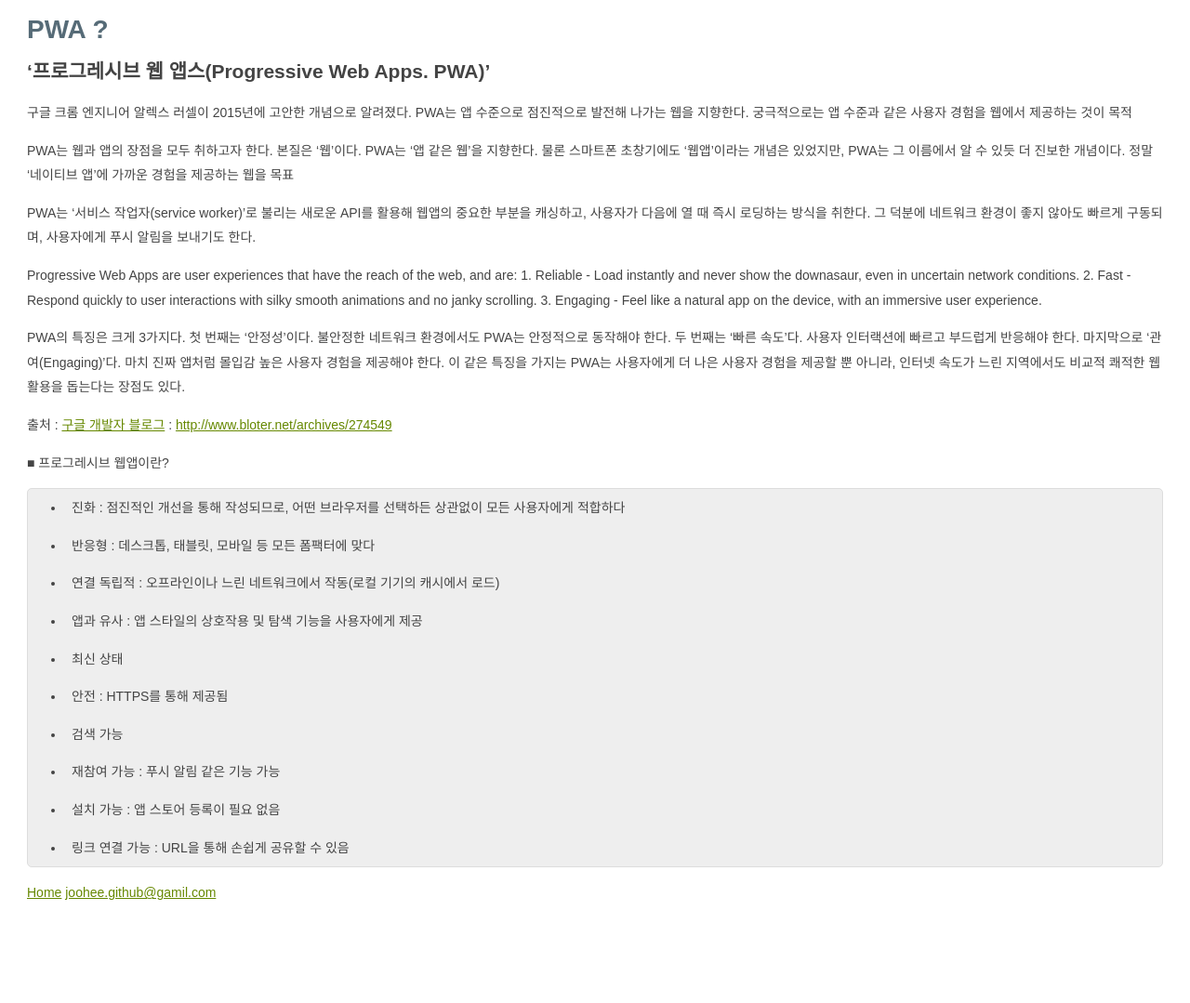
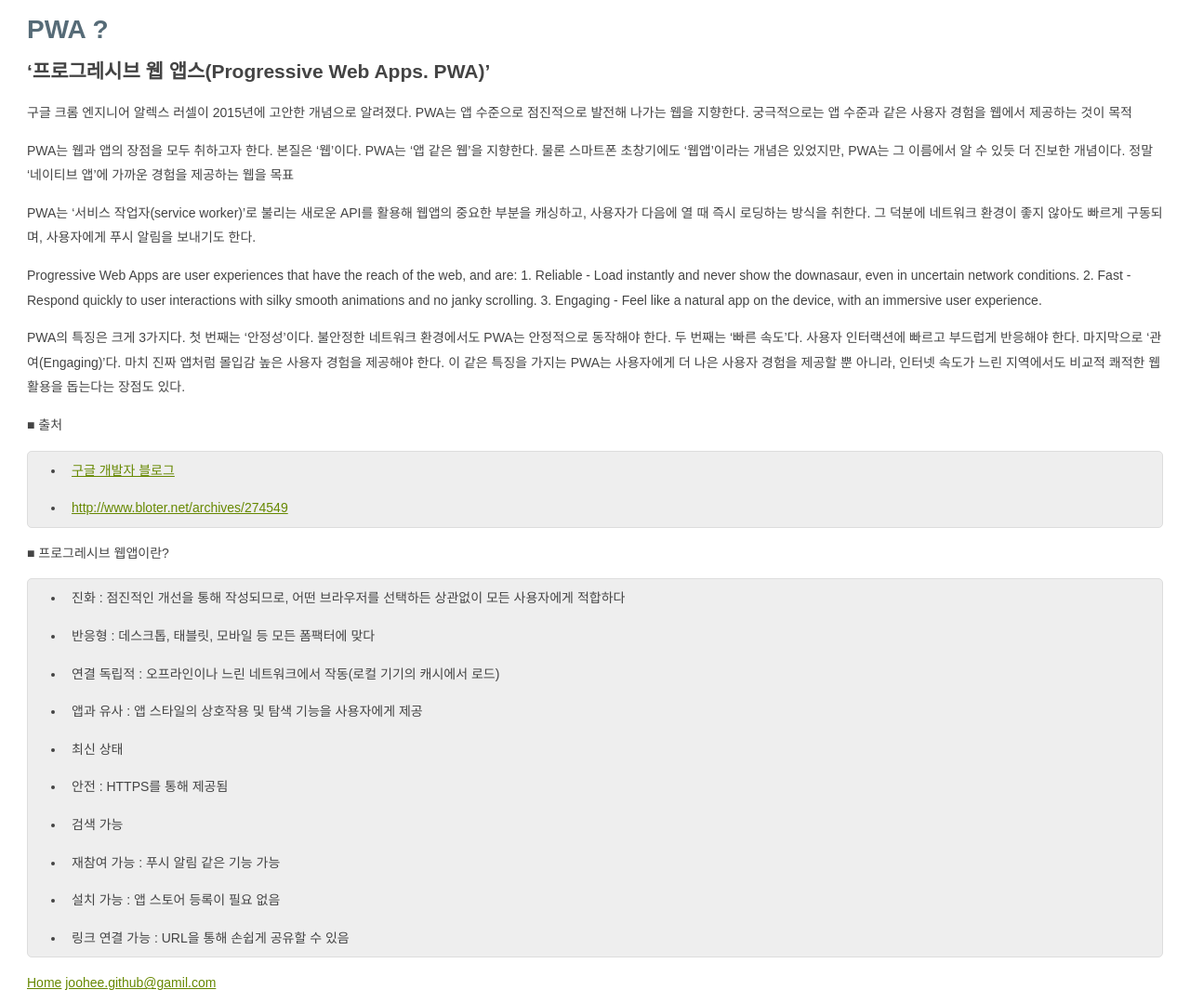
Before and after one commit to joohee-lee/joohee-lee.github.io, a Jekyll site: the page built from _posts/2017-11-22-issue_13.md, in a window 1280 px wide. Shown: the whole page at 93% size. Built offline with Jekyll 4.4.1, drawn with Linux system fonts in a browser that asks for light colours; before the commit the page ends 982 px from its top, so only the background shows below that.

Commit message:
pwa 내용 수정

```diff
--- a/_posts/2017-11-22-issue_13.md
+++ b/_posts/2017-11-22-issue_13.md
@@ -25,8 +25,9 @@ Progressive Web Apps are user experiences that have the reach of the web, and ar
 PWA의 특징은 크게 3가지다. 첫 번째는 ‘안정성’이다. 불안정한 네트워크 환경에서도 PWA는 안정적으로 동작해야 한다. 두 번째는 ‘빠른 속도’다. 사용자 인터랙션에 빠르고 부드럽게 반응해야 한다. 마지막으로 ‘관여(Engaging)’다. 마치 진짜 앱처럼 몰입감 높은 사용자 경험을 제공해야 한다. 이 같은 특징을 가지는 PWA는 사용자에게 더 나은 사용자 경험을 제공할 뿐 아니라, 인터넷 속도가 느린 지역에서도 비교적 쾌적한 웹 활용을 돕는다는 장점도 있다.
 
 
-출처 : [구글 개발자 블로그][1]
-     : [http://www.bloter.net/archives/274549][2]
+■ 출처
+- [구글 개발자 블로그][1]
+- [http://www.bloter.net/archives/274549][2]
 
 [1]: [https://developers.google.com/web/progressive-web-apps/]
 [2]: [http://www.bloter.net/archives/274549]
```
